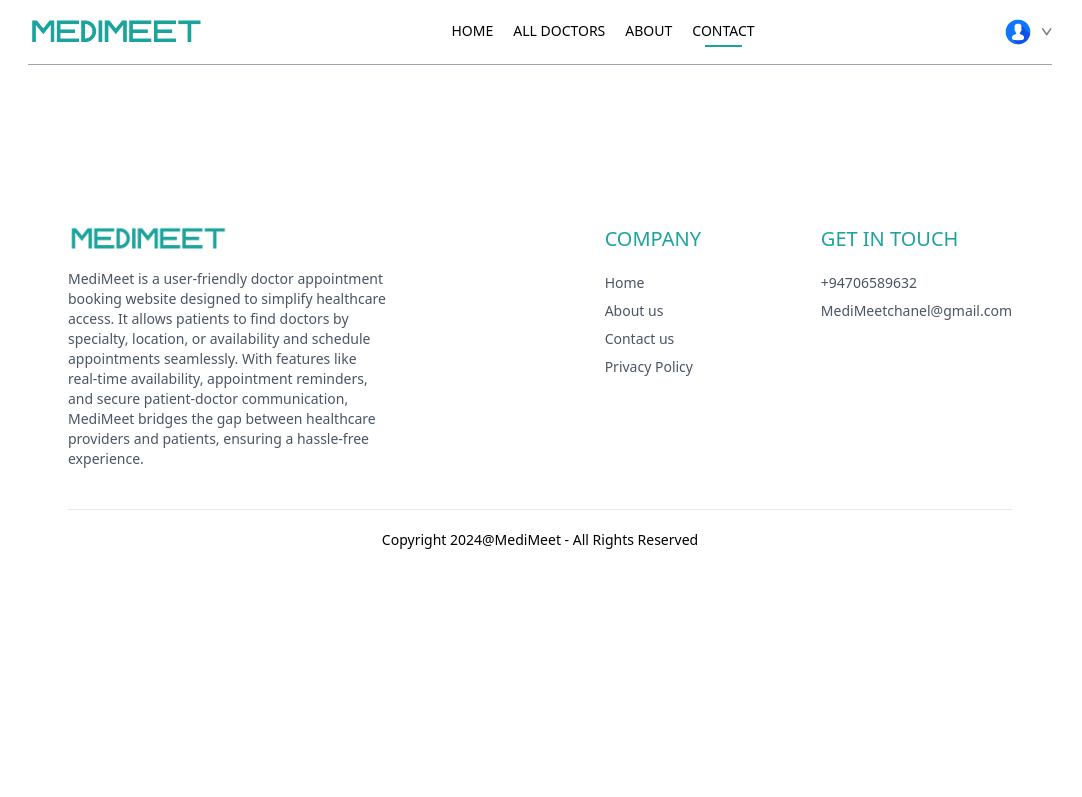
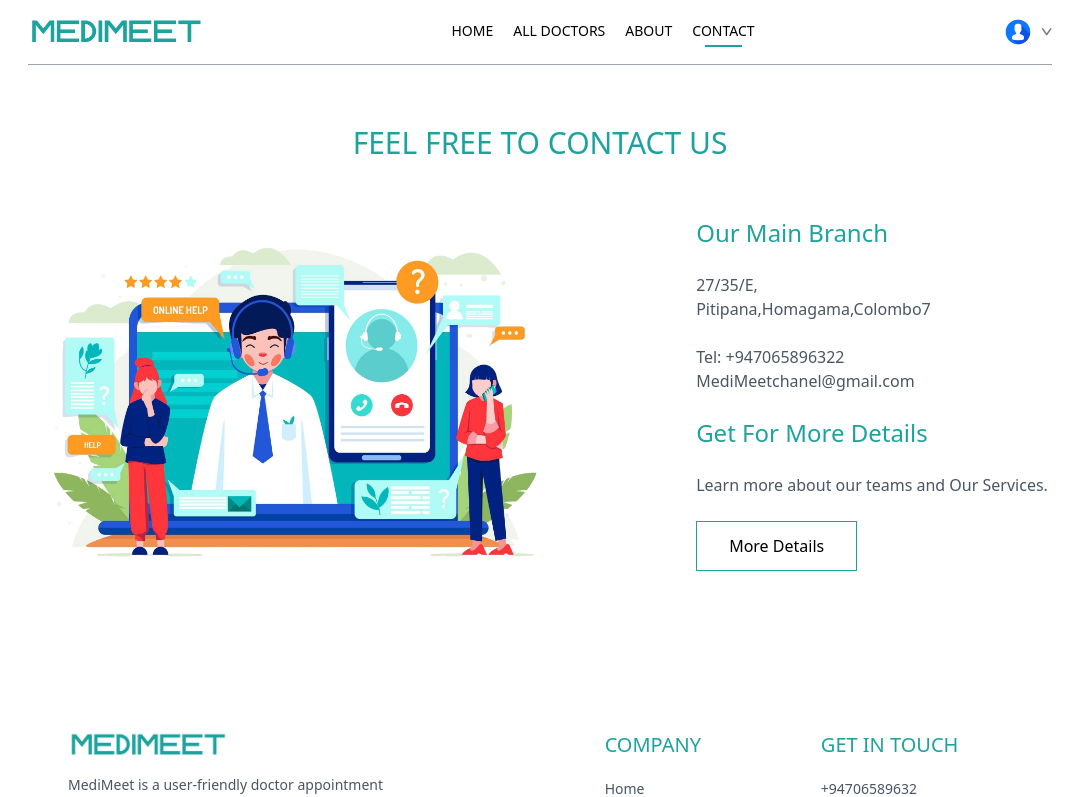
Before and after one commit to jayasingha27146/MEDIMEET, a React (Vite) app in the folder frontend/: page /contact in a window 1280 px wide. Shown: the top 797 px of the page, without its empty margins (100-1182 px from the left). Built offline with nearby package versions, Linux system fonts and the light colour scheme.

Commit message:
update some pages and add contact page

```diff
--- a/frontend/src/components/Headers.jsx
+++ b/frontend/src/components/Headers.jsx
@@ -16,7 +16,7 @@ const Headers = () => {
             </p>
            </div>
            <div className="py-4">
-          <a href="speciality" className="flex items-center gap-2 bg-white px-6 py-3 rounded-full text-gray-600 text-sm md:text-sm w-fit md:w-fit hover:scale-110 transition-all duration-200">
+          <a href="doctors" className="flex items-center gap-2 bg-white px-6 py-3 rounded-full text-gray-600 text-sm md:text-sm w-fit md:w-fit hover:scale-110 transition-all duration-200">
             Book Appointment
            <img className="w-3 md:w-4" src={assets.arrow_icon} alt="" />
             </a>
--- a/frontend/src/pages/contact.jsx
+++ b/frontend/src/pages/contact.jsx
@@ -1,8 +1,27 @@
 import React from 'react'
+import { assets } from '../assets/assets'
 
 const contact = () => {
   return (
     <div>
+        <div className='text-center text-3xl pt-10 text-primary font-medium'>
+          <h1>FEEL FREE TO CONTACT US</h1>
+        </div>
+
+      <div className='my-14 flex flex-col justify-center md:flex-row gap-36 mb-28 text-sm'>
+        <img className='w-full md:max-w-[520px]' src={assets.contact_image} alt='' />
+
+
+        <div className='flex flex-col justify-center items-start gap-6'>
+          <p className='font-medium text-2xl text-primary'>Our Main Branch</p>
+          <p className='text-gray-600 text-base'>27/35/E,<br />Pitipana,Homagama,Colombo7</p>
+          <p className='text-gray-600 text-base'>Tel: +947065896322 <br />MediMeetchanel@gmail.com</p>
+          <p className='font-medium text-2xl text-primary'>Get For More Details</p>
+          <p className='text-gray-600 text-base'>Learn more about our teams and Our Services.</p>
+          <button className='border border-primary px-8 py-3 text-base hover:bg-primary hover:text-white transition-all duration-500'>More Details</button>
+        </div>
+        </div>
+
 
     </div>
   )
```
Also changed, not shown: frontend/src/assets/contact_image.png.
